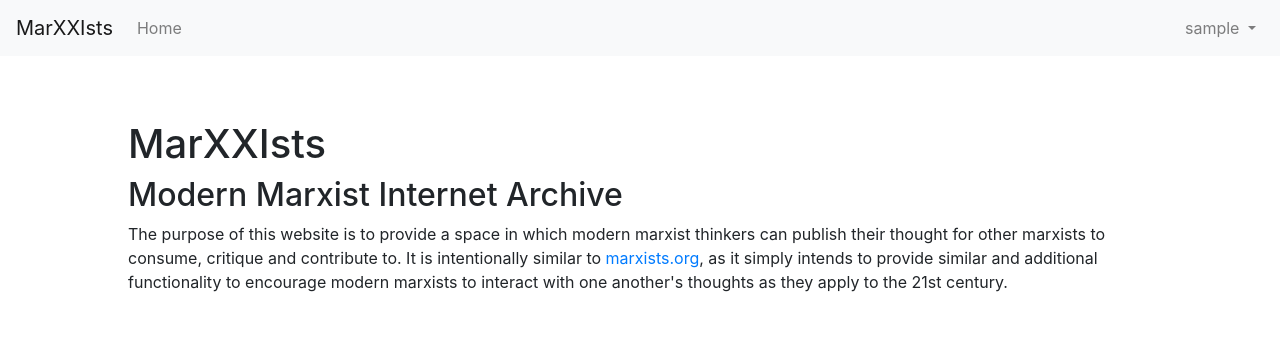
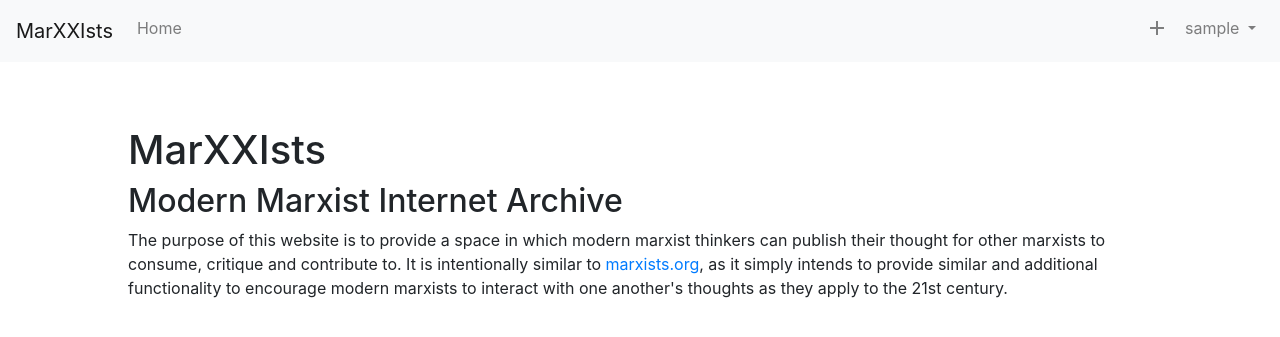
Before and after one commit to prolesoft/MarXXIsts-Python, a Flask app: page / in a window 1280 px wide. Shown: the top 337 px of the page. Run offline with Flask 2, Linux system fonts and the light colour scheme; the visitor is signed in with stand-in values (Sample User, id 1); data comes from the database, SQL or seed files in the repository; some libraries are stand-ins or nearby versions.

Commit message:
Changed upload dropdown option to plus icon

```diff
--- a/templates/main.html
+++ b/templates/main.html
@@ -6,6 +6,8 @@
     <link rel="stylesheet" href="https://stackpath.bootstrapcdn.com/bootstrap/4.4.1/css/bootstrap.min.css"
         integrity="sha384-Vkoo8x4CGsO3+Hhxv8T/Q5PaXtkKtu6ug5TOeNV6gBiFeWPGFN9MuhOf23Q9Ifjh" crossorigin="anonymous">
     <link rel="stylesheet" href="/static/css/styles.css" />
+    <link href="https://fonts.googleapis.com/icon?family=Material+Icons"
+      rel="stylesheet">
     {% block head %}
     {% endblock %}
 </head>
@@ -32,13 +34,13 @@
                         <a class="nav-link" href="/login">Log In</a>
                     </li>
                     {% else %}
+                    <li class="nav-item"><a class="nav-link" href="/upload"><i class="material-icons">add</i></a></li>
                     <li class="nav-item dropdown">
                         <a class="nav-link dropdown-toggle" href="#" id="navbarDropdown" role="button"
                             data-toggle="dropdown" aria-haspopup="true" aria-expanded="false">
                             {{ current_user.display_name }}
                         </a>
                         <div class="dropdown-menu" aria-labelledby="navbarDropdown">
-                            <a class="dropdown-item" href="/upload">Upload</a>
                             <a class="dropdown-item" href="/profile">Profile</a>
                             <a class="dropdown-item" href="/logout">Log Out</a>
                         </div>
```
